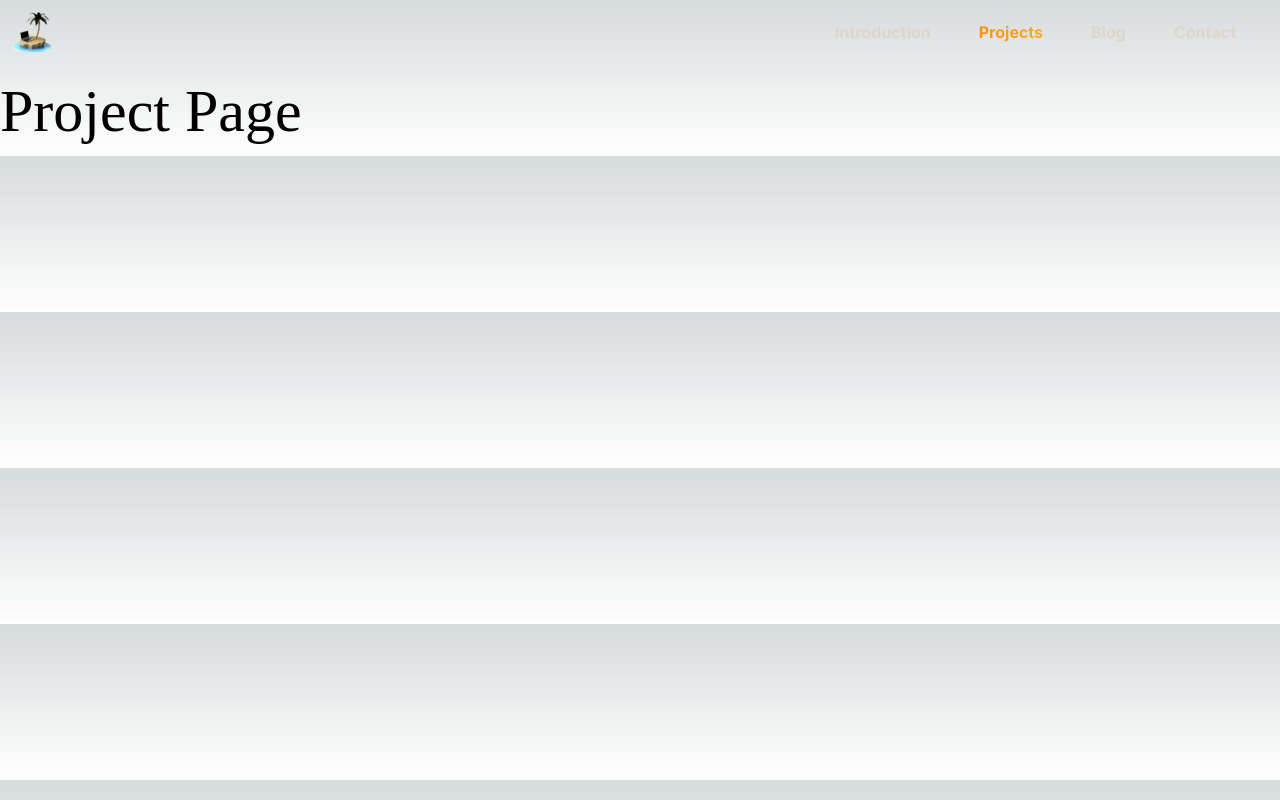
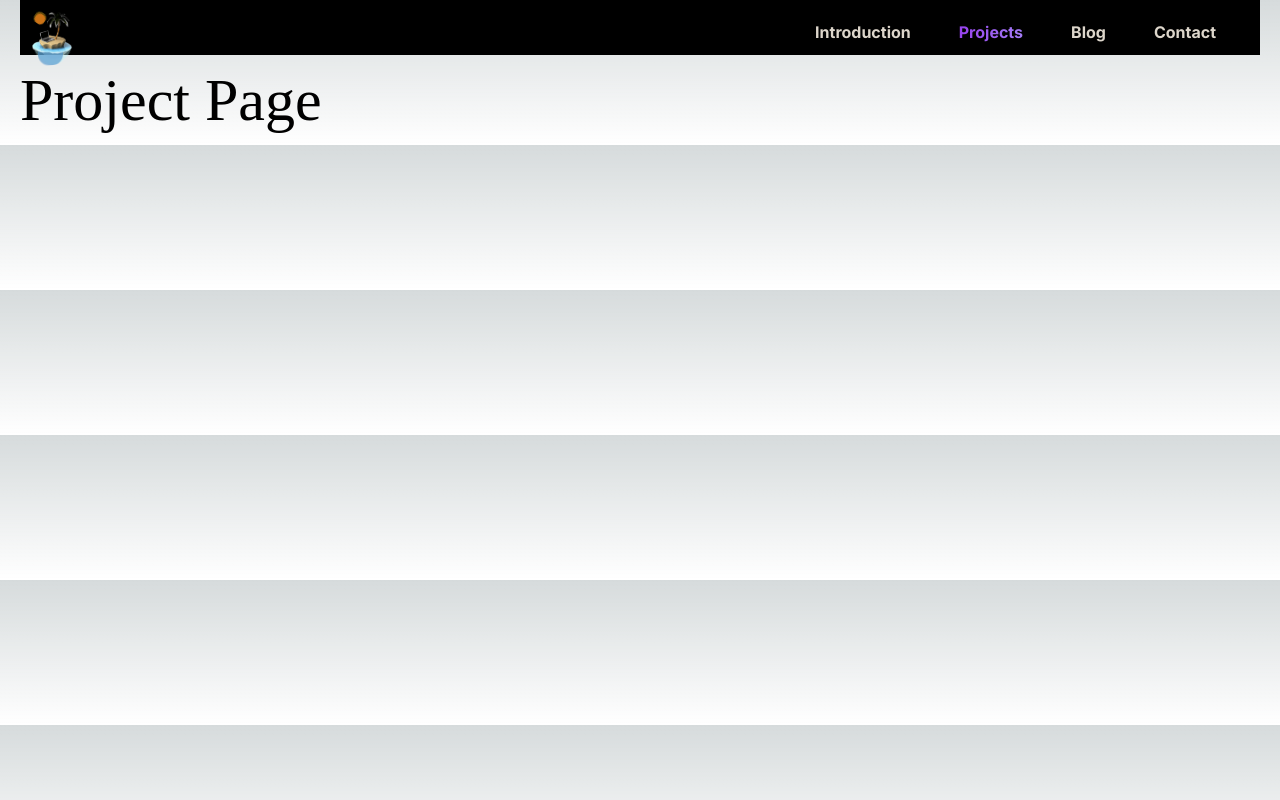
Before and after one commit to decidev22/portfolio, a Next.js app: page /projects in a window 1280 px wide. Built offline with nearby package versions, Linux system fonts and the light colour scheme.

Commit message:
mainpage logo update

```diff
--- /dev/null
+++ b/app/component/animation/TextSpting.tsx
@@ -0,0 +1,13 @@
+interface TextSpringProps {
+  text: string[];
+}
+
+const TextSpring: React.FC<TextSpringProps> = ({ text }) => {
+  return (
+    <>
+      <div>{text}</div>
+    </>
+  );
+};
+
+export default TextSpring;
--- a/app/component/nav/NavBar.module.css
+++ b/app/component/nav/NavBar.module.css
@@ -1,5 +1,5 @@
 .active {
-  background: linear-gradient(90deg, #ff8a05, #f9b331);
+  background: linear-gradient(90deg, #9333ea, #a78bfa);
   background-clip: text;
   -webkit-background-clip: text;
   -webkit-text-fill-color: transparent;
@@ -17,9 +17,124 @@
 
 .link:hover,
 .link:active {
-  background: linear-gradient(90deg, #ff8a05, #f9b331);
+  background: linear-gradient(90deg, #9333ea, #a78bfa);
   background-clip: text;
   -webkit-background-clip: text;
   -webkit-text-fill-color: transparent;
-  text-shadow: 0 0 18px rgba(248, 190, 42, 0.8);
+  text-shadow: 0 0 18px rgba(197, 42, 248, 0.8);
 }
+
+.sun {
+  opacity: 0.4;
+  position: absolute;
+  top: 0%;
+  left: 5%;
+  background: #febe1b;
+  width: 12px;
+  height: 12px;
+  margin-left: 0px;
+  margin-top: 0px;
+  transform-origin: 50% 50%;
+  border-radius: 43%;
+  animation: sunrotate 5000ms infinite linear;
+}
+.suntwo {
+  opacity: 0.7;
+  position: absolute;
+  top: 5%;
+  left: 8%;
+  background: #f8831d;
+  width: 10px;
+  height: 10px;
+  margin-left: 0px;
+  margin-top: 0px;
+  transform-origin: 50% 50%;
+  border-radius: 43%;
+  animation: sunrotate 5000ms infinite linear;
+}
+
+.wavecontainer {
+  position: absolute;
+  background-color: rgb(0, 0, 0);
+  height: 50px;
+  width: 45px;
+  top: -50%;
+}
+
+.wave {
+  opacity: 0.4;
+  position: relative;
+  top: -75%;
+  left: 5%;
+  background: #bbf7fb;
+  width: 35px;
+  height: 35px;
+  margin-left: 0px;
+  margin-top: 0px;
+  transform-origin: 50% 45%;
+  border-radius: 43%;
+  animation: drift 7000ms infinite linear;
+}
+
+.wavetwo {
+  position: relative;
+  top: -160%;
+  left: 15%;
+  width: 25px;
+  height: 25px;
+  margin-left: 0px;
+  margin-top: 0px;
+  transform-origin: 50% 45%;
+  border-radius: 43%;
+  animation: drift 9000ms infinite linear;
+  opacity: 0.6;
+  background: #428dcb;
+}
+
+.wavethree {
+  position: relative;
+  top: -300%;
+  left: 15%;
+  width: 35px;
+  height: 35px;
+  margin-left: 0px;
+  margin-top: 0px;
+  transform-origin: 50% 45%;
+  border-radius: 40%;
+  animation: drift 15000ms infinite linear;
+  opacity: 0.5;
+  background: #cfd8e0;
+}
+
+@keyframes drift {
+  0% {
+    transform: translateY(0px) rotate(0deg);
+  }
+  25% {
+    transform: translateY(4px) rotate(120deg);
+  }
+  50% {
+    transform: translateY(5px) rotate(160deg);
+  }
+  75% {
+    transform: translateY(2px) rotate(200deg);
+  }
+  85% {
+    transform: translateY(0px) rotate(270deg);
+  }
+  90% {
+    transform: translateY(-5px) rotate(300deg);
+  }
+  100% {
+    transform: translateY(0px) rotate(360deg);
+  }
+}
+
+@keyframes sunrotate {
+  from {
+    transform: rotate(0deg);
+  }
+  to {
+    transform: rotate(360deg);
+  }
+}
--- a/app/component/nav/NavBar.tsx
+++ b/app/component/nav/NavBar.tsx
@@ -2,18 +2,28 @@
 import NavLink from "./NavLink";
 import Image from "next/image";
 import { useRouter } from "next/navigation";
+import classes from "./NavBar.module.css";
 const NavBar = () => {
   const router = useRouter();
   return (
-    <nav className="flex justify-between w-full top-0 p-3">
+    <nav className="flex justify-between w-full top-0 p-3 sticky z-10 h-[55px] bg-black">
+      <div className="relative">
         <Image
           src="/logo.png"
           alt="Logo"
           width={40}
           height={40}
-        className=""
+          className="z-20"
           onClick={() => router.push("/")}
         />
+        <div className={`${classes.sun}  z-10`}> </div>
+        <div className={`${classes.suntwo}  z-20`}> </div>
+        <div className={`${classes.wavecontainer} -z-10`}> </div>
+        <div className={`${classes.wave} -z-30`}> </div>
+        <div className={`${classes["wavetwo"]} -z-20`}></div>
+        <div className={`${classes["wavethree"]} -z-40`}></div>
+      </div>
+
       <ul className="list-none">
         <NavLink href="/introduction" title="Introduction" />
         <NavLink href="/projects" title="Projects" />
--- /dev/null
+++ b/app/component/pages/mainpageComponent/Main_Bottom.tsx
@@ -0,0 +1,14 @@
+import TextSpring from "../../animation/TextSpting";
+
+const MainBottom = () => {
+  return (
+    <>
+      <div className="w-full h-[500px]">
+        <p>Bottom</p>
+        <TextSpring text={["Hi", "Bye"]} />
+      </div>
+    </>
+  );
+};
+
+export default MainBottom;
--- a/app/component/pages/mainpageComponent/Main_Content.tsx
+++ b/app/component/pages/mainpageComponent/Main_Content.tsx
@@ -4,7 +4,7 @@ const Main_Content = () => {
     <>
       <div className="grid grid-cols-3 mt-[300px]">
         <div className="col-span-2 relative">
-          <p className="smallText absolute bottom-0 mr-2">
+          <p className="smallText absolute bottom-0 m-2">
             "A Software Engineer can articulate a narrative that goes
             beyond mere black boxes and complex technical
             terminologies."
@@ -18,6 +18,7 @@ const Main_Content = () => {
             height={300}
           />
         </div>
+        <div className="h-[500px]">Some Empty Space</div>
       </div>
     </>
   );
--- a/app/component/pages/mainpageComponent/Main_Greeting.tsx
+++ b/app/component/pages/mainpageComponent/Main_Greeting.tsx
@@ -4,7 +4,7 @@ import TextFlip from "../../animation/TextFlip";
 const Main_Greeting = () => {
   return (
     <>
-      <div className="largeText mt-5">
+      <div className="largeText mt-10">
         <div className="inline-block">
           {" "}
           <TextFlip
--- a/app/layout.tsx
+++ b/app/layout.tsx
@@ -19,7 +19,9 @@ export default function RootLayout({
     <Fragment>
       <html>
         <body>
-          <main className={inter.className}>{children}</main>
+          <main className={`${inter.className} ml-5 mr-5`}>
+            {children}
+          </main>
         </body>
       </html>
     </Fragment>
--- a/app/page.tsx
+++ b/app/page.tsx
@@ -3,11 +3,15 @@ import { useEffect, useState } from "react";
 import Loading from "./loading";
 import NavBar from "./component/nav/NavBar";
 import MainPage from "./component/ui/MainPage";
+import MainBottom from "./component/pages/mainpageComponent/Main_Bottom";
 
 export default function Home() {
   const [isLoading, setIsLoading] = useState(false);
 
   useEffect(() => {
+    setIsLoading(!localStorage.getItem("isLoading"));
+    if (isLoading) {
+      localStorage.setItem("isLoading", `${Date.now()}`);
       const timeOut = setTimeout(() => {
         const storeIsLoading = localStorage.getItem("isLoading");
         const now = Date.now();
@@ -19,15 +23,17 @@ export default function Home() {
         }
       }, 8000);
       return () => clearTimeout(timeOut);
+    }
   }, [isLoading]);
 
   if (isLoading) {
     return <Loading />;
   }
   return (
-    <main className="flex min-h-screen flex-col items-center p-10 w-full">
+    <main className="flex min-h-screen flex-col items-center w-full">
       <NavBar />
       <MainPage />
+      <MainBottom />
     </main>
   );
 }
```
Lines whose indentation alone changed are shown as unchanged.
